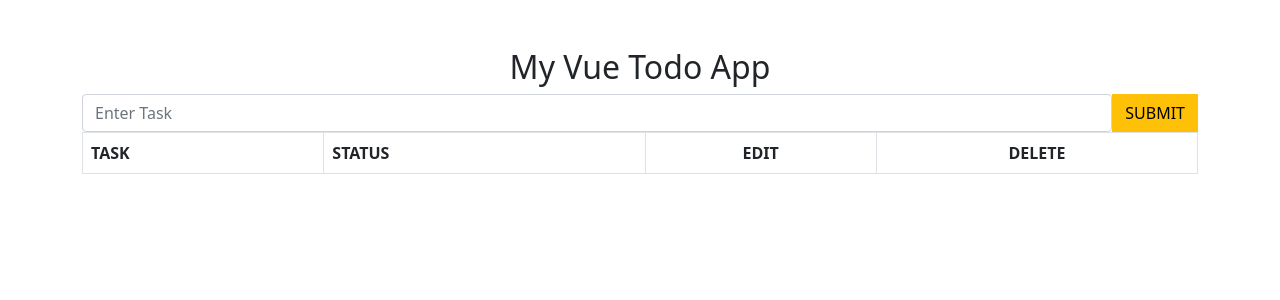
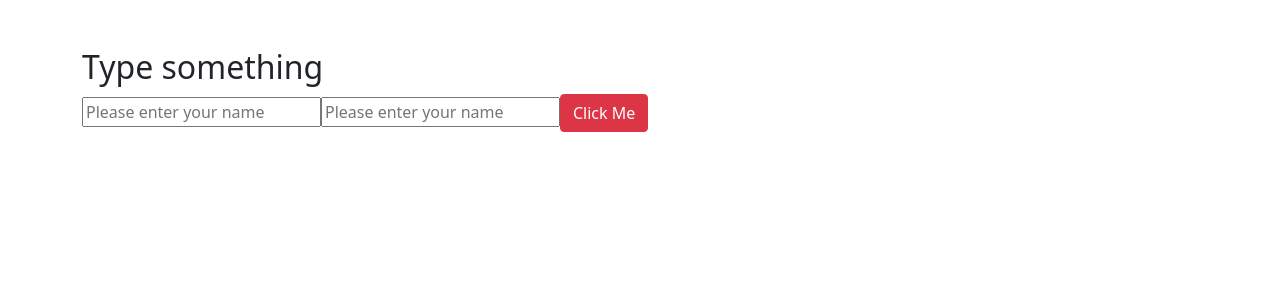
Before and after one commit to tora-pan/100daysofcode, a Vue app in the folder Vue/todo-list/: page / in a window 1280 px wide. Shown: the top 300 px of the page. Built offline with nearby package versions, Linux system fonts and the light colour scheme.

Commit message:
Day # 10

```diff
--- a/Vue/todo-list/src/App.vue
+++ b/Vue/todo-list/src/App.vue
@@ -1,16 +1,19 @@
 <template>
   <div id="app">
-    <TodoList></TodoList>
+
+    <TodoList2></TodoList2>
   </div>
 </template>
 
 <script>
-import TodoList from "./components/TodoList.vue";
+//import TodoList from "./components/TodoList.vue";
+import TodoList2 from "./components/TodoList2.vue";
 
 export default {
   name: "App",
   components: {
-    TodoList,
+    //TodoList,
+    TodoList2,
   },
 };
 </script>
--- a/Vue/todo-list/src/components/TodoList.vue
+++ b/Vue/todo-list/src/components/TodoList.vue
@@ -47,9 +47,6 @@
 <script>
 export default {
   name: "TodoList",
-  props: {
-    msg: String,
-  },
 
   data() {
     return {
--- /dev/null
+++ b/Vue/todo-list/src/components/TodoList2.vue
@@ -0,0 +1,45 @@
+<template>
+  <div class="container mt-5">
+    <h2>{{ reversedText }}</h2>
+    <h2 v-if="text">{{ text }}</h2>
+    <h2 v-else>Type something</h2>
+    <input
+      type="text"
+      v-model="text"
+      placeholder="Please enter your name"
+      name="mainInput"
+      id="mainInput"
+    />
+    <input
+      type="text"
+      v-model="reversedText"
+      v-on:input="reverseMessage(reversedText)"
+      placeholder="Please enter your name"
+      name="mainInput2"
+      id="mainInput2"
+    />
+    <button @click="changeHandler" class="btn btn-danger">Click Me</button>
+  </div>
+</template>
+
+<script>
+export default {
+  name: "TodoList2",
+
+  methods: {
+    changeHandler() {
+      console.log(this.text);
+    },
+    reverseMessage: function () {
+      this.reversedText = this.reversedText.split("").reverse().join("");
+    },
+  },
+
+  data() {
+    return {
+      text: "",
+      reversedText: "",
+    };
+  },
+};
+</script>
--- a/Vue/todo-list/src/main.js
+++ b/Vue/todo-list/src/main.js
@@ -1,8 +1,8 @@
 import Vue from "vue";
 import App from "./App.vue";
 import "bootstrap/dist/css/bootstrap.min.css";
-import '@fortawesome/fontawesome-free/css/all.css'
-import '@fortawesome/fontawesome-free/js/all.js'
+import "@fortawesome/fontawesome-free/css/all.css";
+import "@fortawesome/fontawesome-free/js/all.js";
 
 Vue.config.productionTip = false;
 
```
Also changed, not shown: 2 other files (tests, documents, lock files or other folders).
